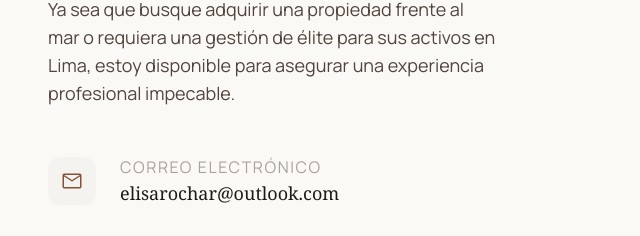
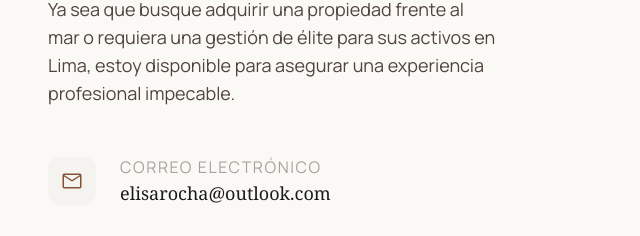
Before and after one commit to AndrewRaf86/elisa-rocha-site, a plain HTML site: page index.html in a window 1280 px wide. Shown: the part 2882-3118 px from the top of the page, 0-640 px from the left. Drawn offline with nearby package versions, Linux system fonts and the light colour scheme.

Commit message:
Update index.html

```diff
--- a/index.html
+++ b/index.html
@@ -224,7 +224,7 @@
 </div>
 <div>
 <span class="block label-sm text-stone-400 uppercase tracking-widest">Correo Electrónico</span>
-<a class="text-lg font-headline hover:text-primary transition-colors" href="mailto:elisarochar@outlook.com">elisarochar@outlook.com</a>
+<a class="text-lg font-headline hover:text-primary transition-colors" href="mailto:elisarocha@outlook.com">elisarocha@outlook.com</a>
 </div>
 </div>
 <div class="flex items-center gap-6">
@@ -255,7 +255,7 @@
 </div>
 </div>
 <div class="grid grid-cols-1 sm:grid-cols-2 gap-4">
-<a class="w-full bg-primary text-on-primary py-5 rounded-sm font-label tracking-widest uppercase hover:opacity-90 transition-all flex items-center justify-center gap-3" href="mailto:elisarochar@outlook.com">
+<a class="w-full bg-primary text-on-primary py-5 rounded-sm font-label tracking-widest uppercase hover:opacity-90 transition-all flex items-center justify-center gap-3" href="mailto:elisarocha@outlook.com">
                                     ENVIAR EMAIL
                                     <span class="material-symbols-outlined text-lg" data-icon="mail">mail</span>
 </a>
@@ -283,7 +283,7 @@
 <span class="font-label text-sm tracking-widest uppercase text-[#835239] mb-2">Contacto</span>
 <a class="text-stone-500 hover:text-[#835239] transition-all font-body text-sm tracking-widest uppercase" href="https://wa.me/51996596152" rel="noopener noreferrer" target="_blank">WhatsApp</a>
 <a class="text-stone-500 hover:text-[#835239] transition-all font-body text-sm tracking-widest uppercase" href="https://www.linkedin.com/in/elisarochar/" rel="noopener noreferrer" target="_blank">LinkedIn</a>
-<a class="text-stone-500 hover:text-[#835239] transition-all font-body text-sm tracking-widest uppercase" href="mailto:elisarochar@outlook.com">Email</a>
+<a class="text-stone-500 hover:text-[#835239] transition-all font-body text-sm tracking-widest uppercase" href="mailto:elisarocha@outlook.com">Email</a>
 </div>
 <div>
 <span class="font-label text-sm tracking-widest uppercase text-[#835239] mb-6 block">Legado</span>
```
